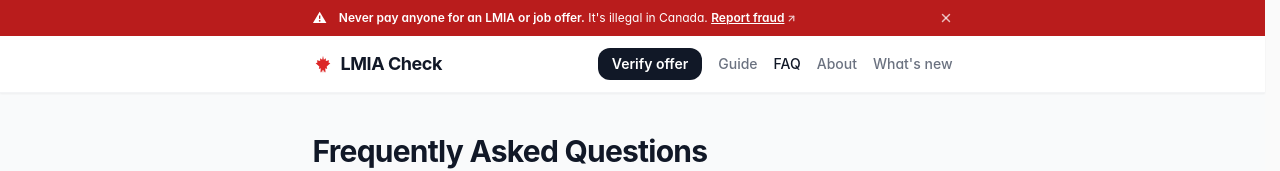
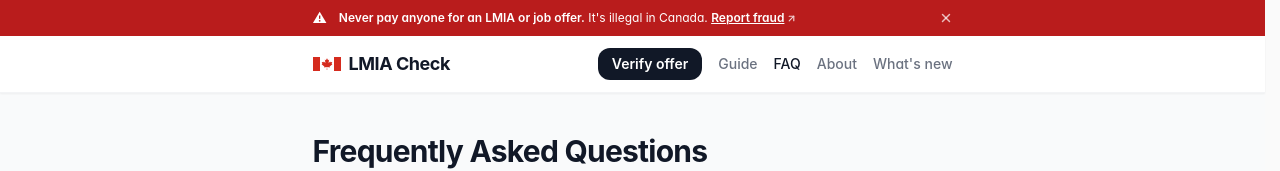
Before and after one commit to patnaikk/lmiaportal, a Next.js app: page /faq in a window 1280 px wide. Shown: the top 171 px of the page. Built offline with nearby package versions, Linux system fonts and the light colour scheme.

Commit message:
Replace custom maple leaf SVG with official Canada flag SVG
Uses the correct government Canada flag SVG in navigation logo and homepage hero badge. Previous path was a simplified approximation.

Co-Authored-By: Claude Sonnet 4.6 <noreply@anthropic.com>

```diff
--- a/app/page.tsx
+++ b/app/page.tsx
@@ -45,12 +45,9 @@ export default async function HomePage() {
 
       {/* Hero */}
       <div className="bg-gradient-to-b from-gray-50 to-white text-center pt-12 pb-8 px-4">
-        {/* Designed maple-leaf mark — replaces 🇨🇦 emoji (which renders differently on every OS) */}
-        <div className="inline-flex items-center justify-center w-12 h-12 rounded-2xl bg-red-50 mb-5" aria-label="Canada">
-          <svg width="26" height="26" viewBox="0 0 24 24" fill="#DC2626" aria-hidden="true">
-            <path d="M14.7 17.2L17 18l-.6-3.1 4.4-3.8-2.2-.9.7-2.8-3.9 1 .1-3.2L13 7l-1-5-1 5-2.5-1.8.1 3.2-3.9-1 .7 2.8-2.2.9 4.4 3.8L7 18l2.3-.8L9 22h1l1.5-3 .5 4 .5-4 1.5 3h1l-.3-4.8z"/>
-          </svg>
-        </div>
+        {/* Canada flag */}
+        {/* eslint-disable-next-line @next/next/no-img-element */}
+        <img src="/canada-flag.svg" alt="Canada flag" width="72" height="36" className="mx-auto mb-5 rounded-sm shadow-sm" />
         <h1 className="text-3xl sm:text-5xl font-bold text-gray-900 leading-[1.1] tracking-tight mb-4">
           Got a Canadian job offer?<br />
           <span className="text-gray-500">Check the employer first.</span>
--- a/components/Navigation.tsx
+++ b/components/Navigation.tsx
@@ -9,9 +9,8 @@ export default function Navigation({ currentPage }: NavigationProps) {
     <header className="bg-white/95 backdrop-blur-sm border-b border-gray-100 shadow-sm sticky top-0 z-10">
       <div className="max-w-2xl mx-auto px-4 h-14 flex items-center justify-between">
         <Link href="/" className="flex items-center gap-2 text-lg font-bold text-gray-900 tracking-tight hover:text-gray-600 transition-colors">
-          <svg width="20" height="20" viewBox="0 0 24 24" fill="#DC2626" aria-hidden="true">
-            <path d="M14.7 17.2L17 18l-.6-3.1 4.4-3.8-2.2-.9.7-2.8-3.9 1 .1-3.2L13 7l-1-5-1 5-2.5-1.8.1 3.2-3.9-1 .7 2.8-2.2.9 4.4 3.8L7 18l2.3-.8L9 22h1l1.5-3 .5 4 .5-4 1.5 3h1l-.3-4.8z"/>
-          </svg>
+          {/* eslint-disable-next-line @next/next/no-img-element */}
+          <img src="/canada-flag.svg" alt="Canada flag" width="28" height="14" style={{display:'block'}} />
           LMIA Check
         </Link>
         <nav className="flex items-center gap-4">
```
Also changed, not shown: public/canada-flag.svg (added).
